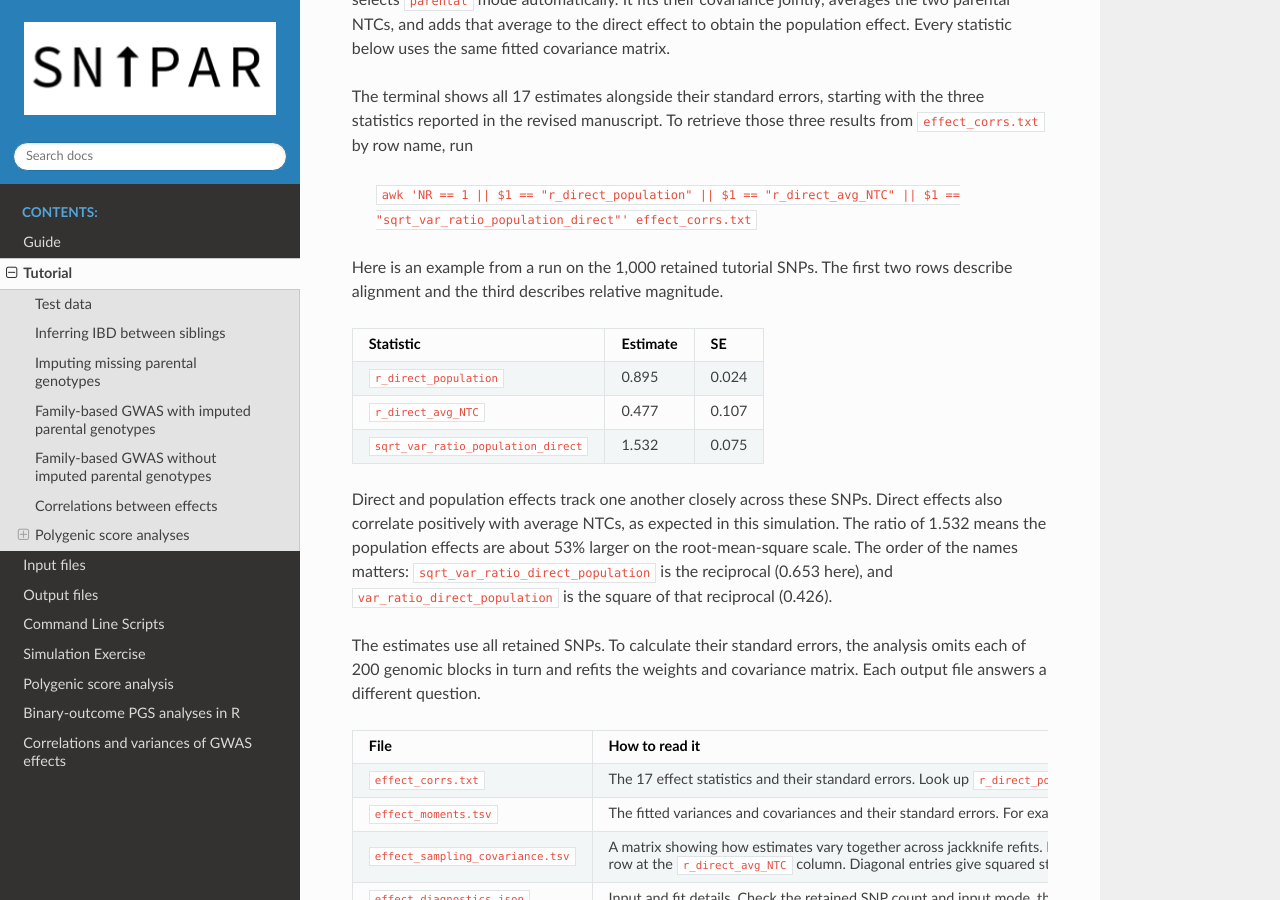
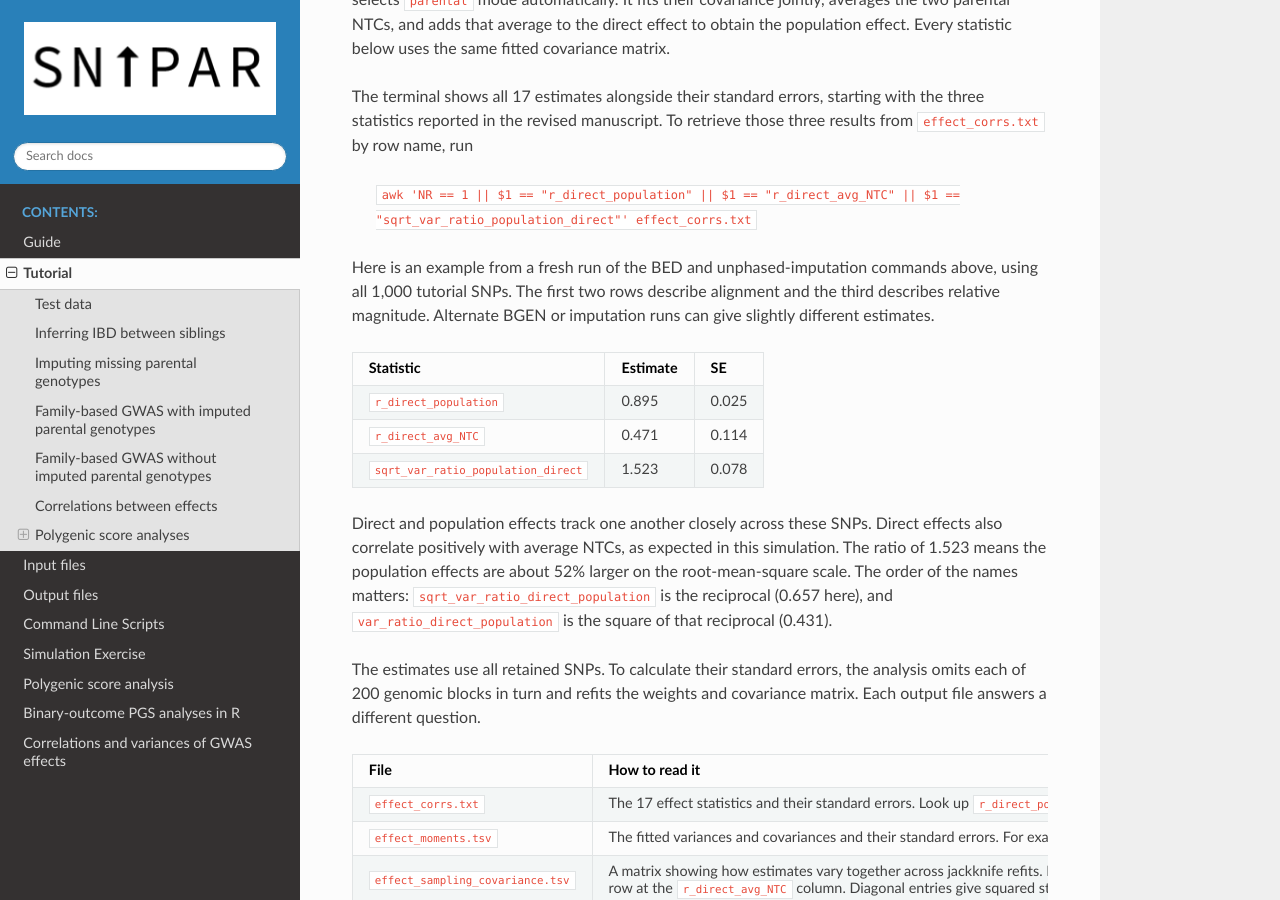
Before and after one commit to AlexTISYoung/snipar, a Sphinx documentation site: the page built from docs/tutorial.rst, in a window 1280 px wide and 900 px high, scrolled down 5789 px. Built offline with Sphinx 7.4.7 and the Read the Docs theme 3.1.0, drawn with Linux system fonts in a browser that asks for light colours; some of the changed text lies outside the part shown.

Commit message:
Verify the full tutorial and make the simulation exercise reproducible
Include median-split binary phenotype preparation, use each simulation's variance components for the assortative-mating example, and document the PLINK and mapped BGEN prerequisites. Report the correlation and logistic estimates from the complete BED-based tutorial run.

```diff
--- a/docs/tutorial.rst
+++ b/docs/tutorial.rst
@@ -215,8 +215,10 @@ those three results from ``effect_corrs.txt`` by row name, run
 
     ``awk 'NR == 1 || $1 == "r_direct_population" || $1 == "r_direct_avg_NTC" || $1 == "sqrt_var_ratio_population_direct"' effect_corrs.txt``
 
-Here is an example from a run on the 1,000 retained tutorial SNPs. The first
-two rows describe alignment and the third describes relative magnitude.
+Here is an example from a fresh run of the BED and unphased-imputation commands
+above, using all 1,000 tutorial SNPs. The first two rows describe alignment
+and the third describes relative magnitude. Alternate BGEN or imputation
+runs can give slightly different estimates.
 
 .. list-table::
    :header-rows: 1
@@ -226,20 +228,20 @@ two rows describe alignment and the third describes relative magnitude.
      - SE
    * - ``r_direct_population``
      - 0.895
-     - 0.024
+     - 0.025
    * - ``r_direct_avg_NTC``
-     - 0.477
-     - 0.107
+     - 0.471
+     - 0.114
    * - ``sqrt_var_ratio_population_direct``
-     - 1.532
-     - 0.075
+     - 1.523
+     - 0.078
 
 Direct and population effects track one another closely across these SNPs.
 Direct effects also correlate positively with average NTCs, as expected in
-this simulation. The ratio of 1.532 means the population effects are about
-53% larger on the root-mean-square scale. The order of the names matters:
-``sqrt_var_ratio_direct_population`` is the reciprocal (0.653 here), and
-``var_ratio_direct_population`` is the square of that reciprocal (0.426).
+this simulation. The ratio of 1.523 means the population effects are about
+52% larger on the root-mean-square scale. The order of the names matters:
+``sqrt_var_ratio_direct_population`` is the reciprocal (0.657 here), and
+``var_ratio_direct_population`` is the square of that reciprocal (0.431).
 
 The estimates use all retained SNPs. To calculate their standard errors,
 the analysis omits each of 200 genomic blocks in turn and refits the weights
@@ -374,9 +376,10 @@ Read the estimates and standard errors from the single effects table.
   coefficient by the one-generation coefficient. Its ``SE`` accounts for
   the two estimates coming from the same families.
 
-With the tutorial scores, ``1.proband`` is about 4.63 and ``2.proband`` is
-about 3.58. Their ratio is 0.773 (SE 0.022), so the proband coefficient is
-about 23% smaller on the log-odds scale after including parental scores.
+With the scores from this BED-based run, ``1.proband`` is about 4.63 and
+``2.proband`` is about 3.59. Their ratio is 0.777 (SE 0.023), so the proband
+coefficient is about 22% smaller on the log-odds scale after including
+parental scores. Alternate imputation runs can change these numbers slightly.
 
 Check the sample used by both models and the ratio status in the diagnostics.
 
```
Also changed, not shown: docs/simulation.rst (+32 -14 lines).
